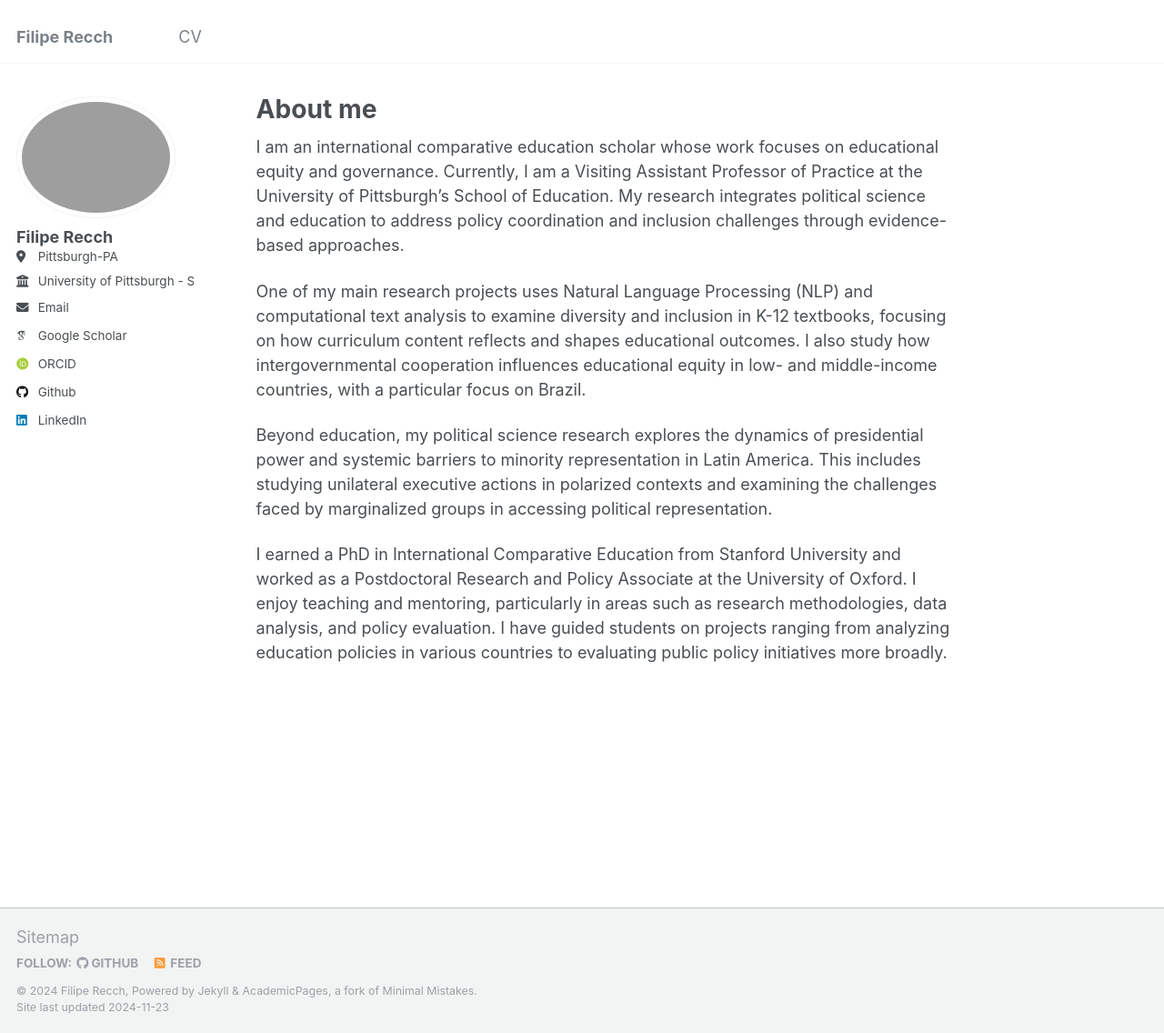
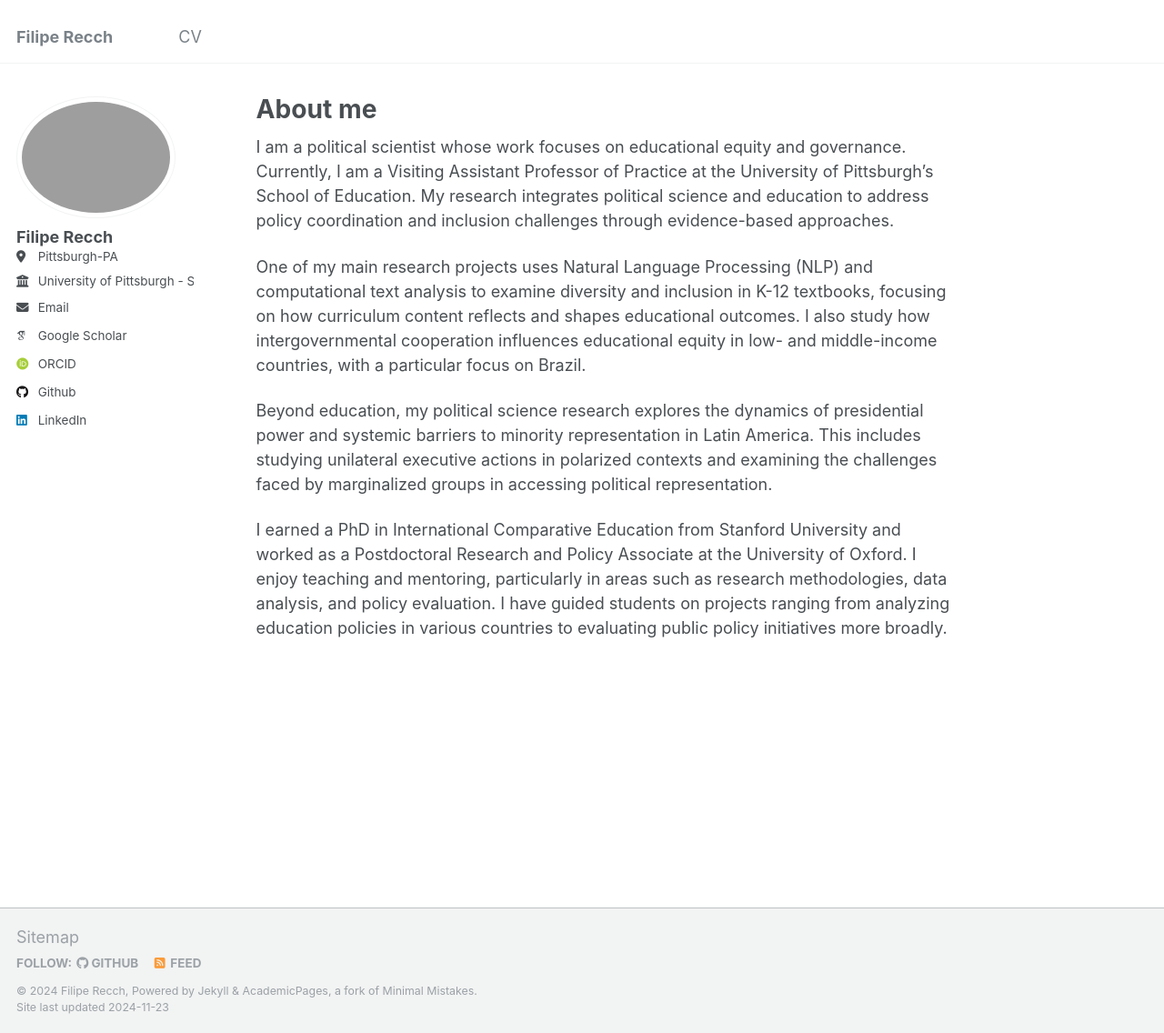
Before and after one commit to filiperecch/filiperecch.github.io, a Jekyll site: the page built from _pages/about.md, in a window 1280 px wide and 1136 px high. Shown: the whole window at 91% size. Built offline with Jekyll 4.4.1, drawn with Linux system fonts in a browser that asks for light colours; some web fonts are replaced.

Commit message:
Update about.md

```diff
--- a/_pages/about.md
+++ b/_pages/about.md
@@ -7,7 +7,7 @@ redirect_from:
   - /about.html
 ---
 
-I am an international comparative education scholar whose work focuses on educational equity and governance. Currently, I am a Visiting Assistant Professor of Practice at the University of Pittsburgh’s School of Education. My research integrates political science and education to address policy coordination and inclusion challenges through evidence-based approaches.
+I am a political scientist whose work focuses on educational equity and governance. Currently, I am a Visiting Assistant Professor of Practice at the University of Pittsburgh’s School of Education. My research integrates political science and education to address policy coordination and inclusion challenges through evidence-based approaches.
 
 One of my main research projects uses Natural Language Processing (NLP) and computational text analysis to examine diversity and inclusion in K-12 textbooks, focusing on how curriculum content reflects and shapes educational outcomes. I also study how intergovernmental cooperation influences educational equity in low- and middle-income countries, with a particular focus on Brazil.
 
```
